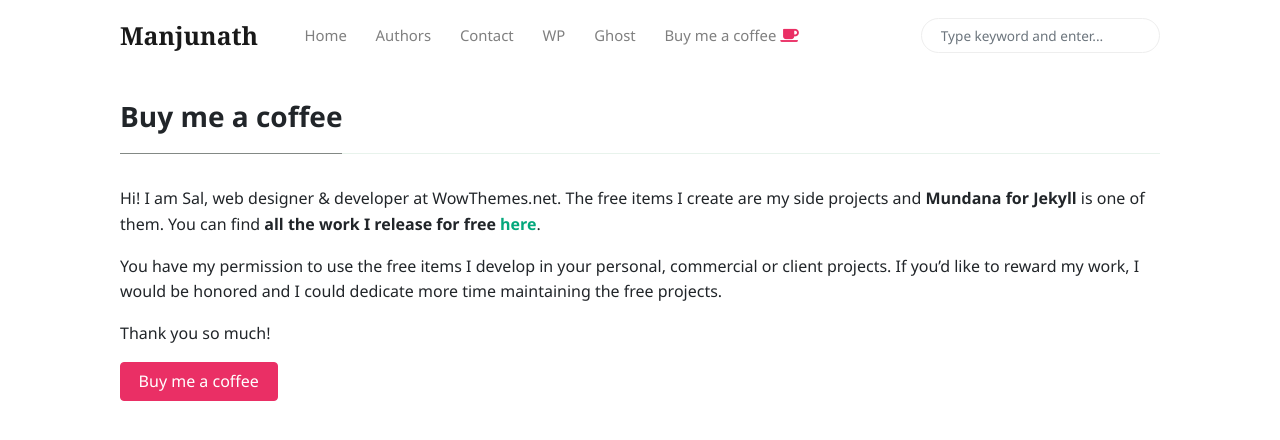
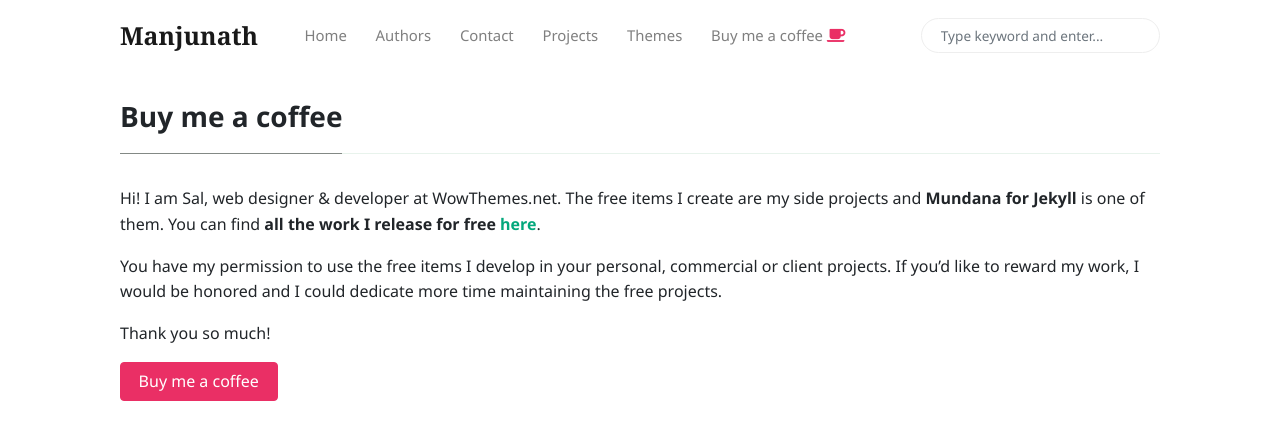
Before and after one commit to kalburgimanjunath/newtwoprofile, a Jekyll site: the page built from _pages/buy-me-a-coffee.md, in a window 1280 px wide. Shown: the top 440 px of the page. Built offline with Jekyll 4.4.1, drawn with Linux system fonts in a browser that asks for light colours; nearby versions of some CDN libraries.

Commit message:
Update menu-header.html

```diff
--- a/_includes/menu-header.html
+++ b/_includes/menu-header.html
@@ -10,10 +10,10 @@
 <a class="nav-link" href="{{site.baseurl}}/contact.html">Contact</a>
 </li>
 <li class="nav-item">
-<a target="_blank" class="nav-link" href="https://www.wowthemes.net/themes/mundana-wordpress/">WP</a>
+<a target="_blank" class="nav-link" href="https://www.wowthemes.net/themes/mundana-wordpress/">Projects</a>
 </li>
 <li class="nav-item">
-<a target="_blank" class="nav-link" href="https://www.wowthemes.net/themes/mundana-ghost/">Ghost</a>
+<a target="_blank" class="nav-link" href="https://www.wowthemes.net/themes/mundana-wordpress/">Themes</a>
 </li>
 <li class="nav-item">
 <a target="_blank" class="nav-link" href="https://www.wowthemes.net/donate/">Buy me a coffee <i class="fa fa-coffee text-danger"></i></a>
```
